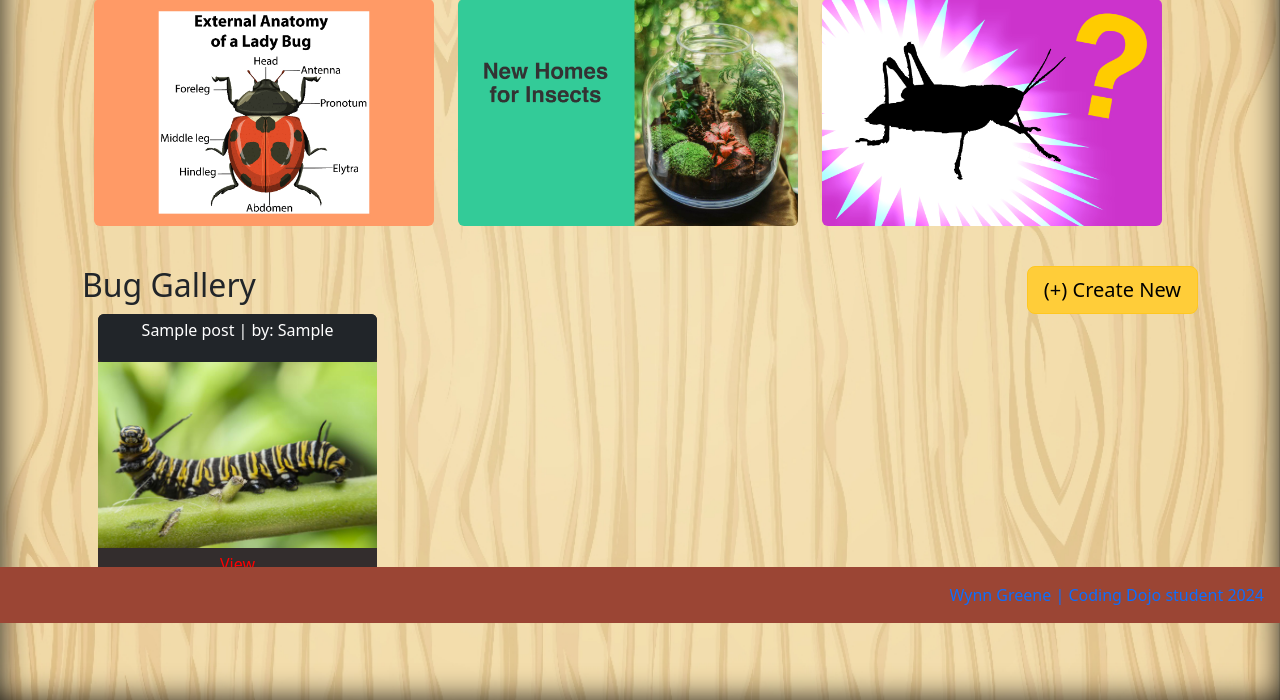
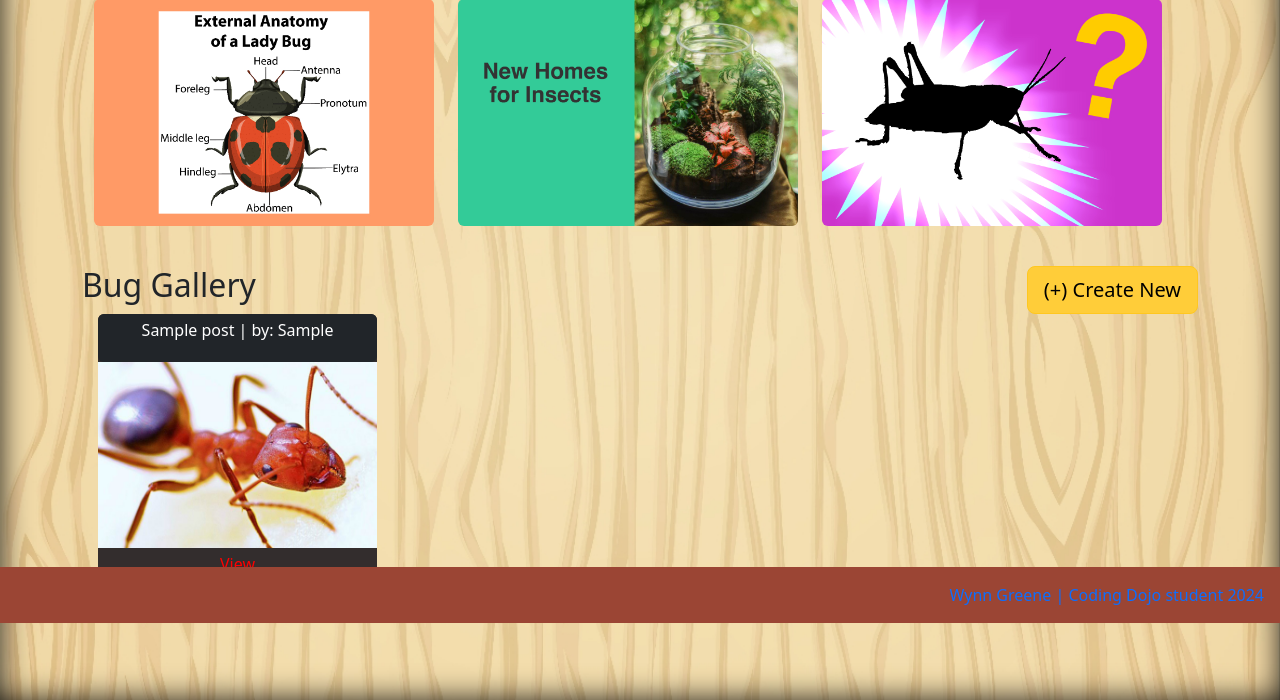
Before and after one commit to wynngreene/PROJ_PY_Bug_Catcher_Box, a Flask app: template MY_FLASK_Project/flask_app/templates/home.html in a window 1280 px wide. Shown: the part 177-877 px from the top of the page. Run offline with Flask 3, Linux system fonts and the light colour scheme; the template is opened without the code that fills it: most values are stand-ins (such as "Sample title", 1, 10 or a date in 2020); parts of the project's set-up code (start-up, migrations or seed data) failed here and were passed over.

Commit message:
upload changes

```diff
--- a/MY_FLASK_Project/flask_app/templates/home.html
+++ b/MY_FLASK_Project/flask_app/templates/home.html
@@ -57,7 +57,7 @@
                         <p>{{post.title}} | by: {{post.user.first_name}}</p>
                         </div>
                         <a href="/posts/{{post.id}}">
-                            <img src="{{ url_for('static', filename='images/image_insects_0004.jpg') }}" alt="{{ post.link }}" class="shadow-1-strong w-100">
+                            <img src="{{ url_for('static', filename='images/image_insects_0005.jpg') }}" alt="{{ post.link }}" class="shadow-1-strong w-100">
                             <div class="text-white p-1">
                                 <a href="/posts/{{post.id}}">View</a>
                             {% if user.id == post.user.id: %}
```
Also changed, not shown: 1 other file.
